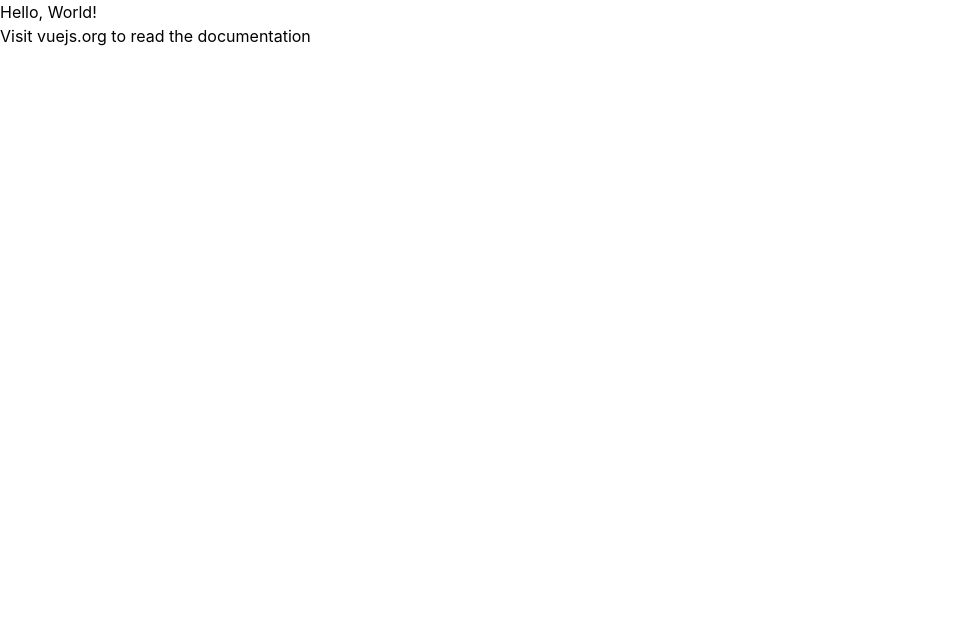
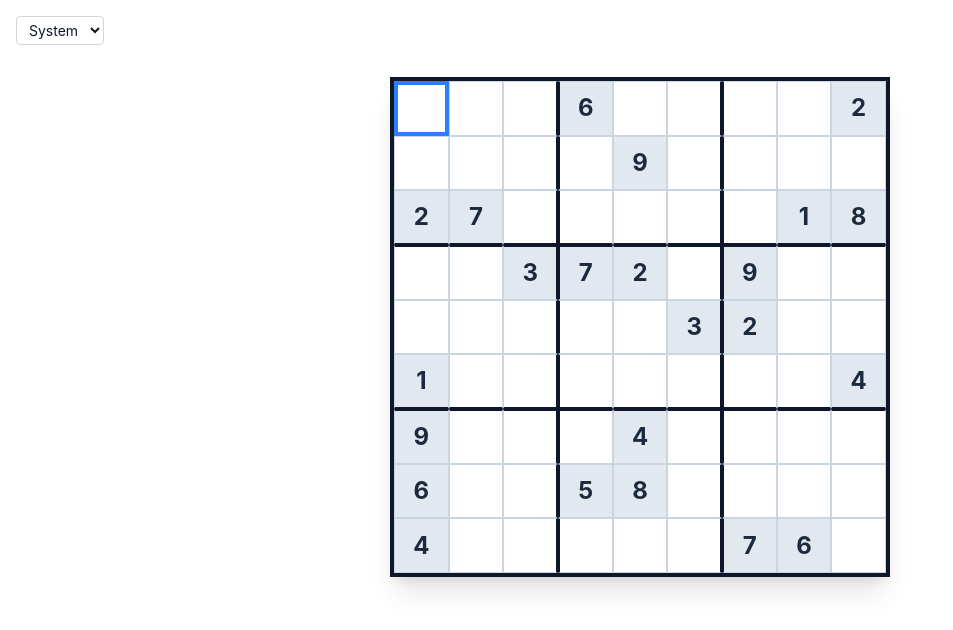
Before and after one commit to kenjiwho/mudoku, a Vue app: page / in a window 1280 px wide. Shown: the top 630 px of the page, without its empty margins (0-953 px from the left). Built offline with nearby package versions, Linux system fonts and the light colour scheme; the HTML template or start-up script is replaced by a standard one.

Commit message:
render puzzle without input yet

```diff
--- a/src/App.vue
+++ b/src/App.vue
@@ -1,11 +1,37 @@
-<script setup lang="ts"></script>
+<script setup lang="ts">
+import { onMounted } from 'vue';
+import Board from './components/Board.vue';
+
+const theme = localStorage.getItem('theme') || 'system';
+
+function applyTheme(theme: string) {
+  const isDark =
+    theme === 'dark' ||
+    (theme === 'system' && window.matchMedia('(prefers-color-scheme: dark)').matches);
+  document.documentElement.classList.toggle('dark', isDark);
+}
+
+function setTheme(t: string) {
+  localStorage.setItem('theme', t);
+  applyTheme(t);
+}
+
+onMounted(() => applyTheme(theme));
+</script>
 
 <template>
-  <h1>Hello, World!</h1>
-  <p>
-    Visit <a href="https://vuejs.org/" target="_blank" rel="noopener">vuejs.org</a> to read the
-    documentation
-  </p>
+  <div class="min-h-dvh bg-white dark:bg-gray-900 text-gray-900 dark:text-gray-100">
+    <div class="p-4">
+      <select
+        :value="theme"
+        @change="setTheme(($event.target as HTMLSelectElement).value)"
+        class="rounded border px-2 py-1 text-sm bg-white dark:bg-gray-800 border-gray-300 dark:border-gray-600"
+      >
+        <option value="system">System</option>
+        <option value="light">Light</option>
+        <option value="dark">Dark</option>
+      </select>
+    </div>
+    <Board />
+  </div>
 </template>
-
-<style scoped></style>
--- /dev/null
+++ b/src/components/Board.vue
@@ -0,0 +1,59 @@
+<script setup lang="ts">
+import { Board } from '@/sudoku/board';
+import { ref } from 'vue';
+
+const sudoku = new Board();
+const board = Array.from(sudoku.board);
+const initialClues: boolean[] = board.map((val: number, _idx: number, _arr: number[]) => val > 0);
+let selectedCell = ref(0);
+
+const emit = defineEmits<{
+  (e: 'select-cell', index: number): void;
+}>();
+
+// Helper to determine if a cell sits on a thick 3x3 boundary line
+function getCellClasses(index: number) {
+  const row = Math.trunc(index / 9);
+  const col = index % 9;
+
+  return {
+    // Standard Tailwind borders for every cell
+    'border border-slate-300 dark:border-slate-500/40': true,
+    // Thick borders to isolate the 3x3 boxes visually
+    'border-b-2 border-b-slate-900 dark:border-b-slate-600': row === 2 || row === 5,
+    'border-r-2 border-r-slate-900 dark:border-r-slate-600': col === 2 || col === 5,
+    'border-t-2 border-t-slate-900 dark:border-t-slate-600': row === 3 || row === 6,
+    'border-l-2 border-l-slate-900 dark:border-l-slate-600': col === 3 || col === 6,
+    // Highlight if selected
+    '!border-4 !border-blue-500': selectedCell.value === index,
+    // Visual styling for locked initial clues vs user inputs
+    'font-bold text-slate-800 dark:text-slate-400 bg-slate-200 dark:bg-slate-800':
+      initialClues[index],
+    // 'text-blue-600 font-medium': !initialClues[index] && board[index] !== 0,
+  };
+}
+
+function onClick(index: number) {
+  selectedCell.value = index;
+}
+</script>
+
+<template>
+  <div class="flex justify-center items-center p-4">
+    <div
+      class="grid grid-cols-9 grid-rows-9 border-4 bg-white dark:bg-slate-900 border-slate-900 dark:border-slate-700 dark:text-gray-100 shadow-xl w-full max-w-[500px]"
+    >
+      <div
+        v-for="(value, index) in board"
+        :key="index"
+        :class="getCellClasses(index)"
+        @click="onClick(index)"
+        class="flex justify-center items-center cursor-pointer select-none text-xl sm:text-2xl transition-colors duration-150 aspect-square"
+      >
+        <span v-if="value !== 0">{{ value }}</span>
+      </div>
+    </div>
+  </div>
+</template>
+
+<style></style>
--- a/src/style.css
+++ b/src/style.css
@@ -1 +1,2 @@
 @import 'tailwindcss';
+@custom-variant dark (&:where(.dark, .dark *));
--- a/src/sudoku/helper.ts
+++ b/src/sudoku/helper.ts
@@ -23,11 +23,11 @@ export function popcount(n: number): number {
   return count;
 }
 
-export function dec2bin(dec) {
+export function dec2bin(dec: number): string {
   return (dec >>> 0).toString(2);
 }
 
-export function locActiveBit(bit) {
+export function locActiveBit(bit: number): number {
   // 31 - Math.clz32(bit) gets the position of the active bit
   // 8: 1000 -> 3
   return 31 - Math.clz32(bit);
```
